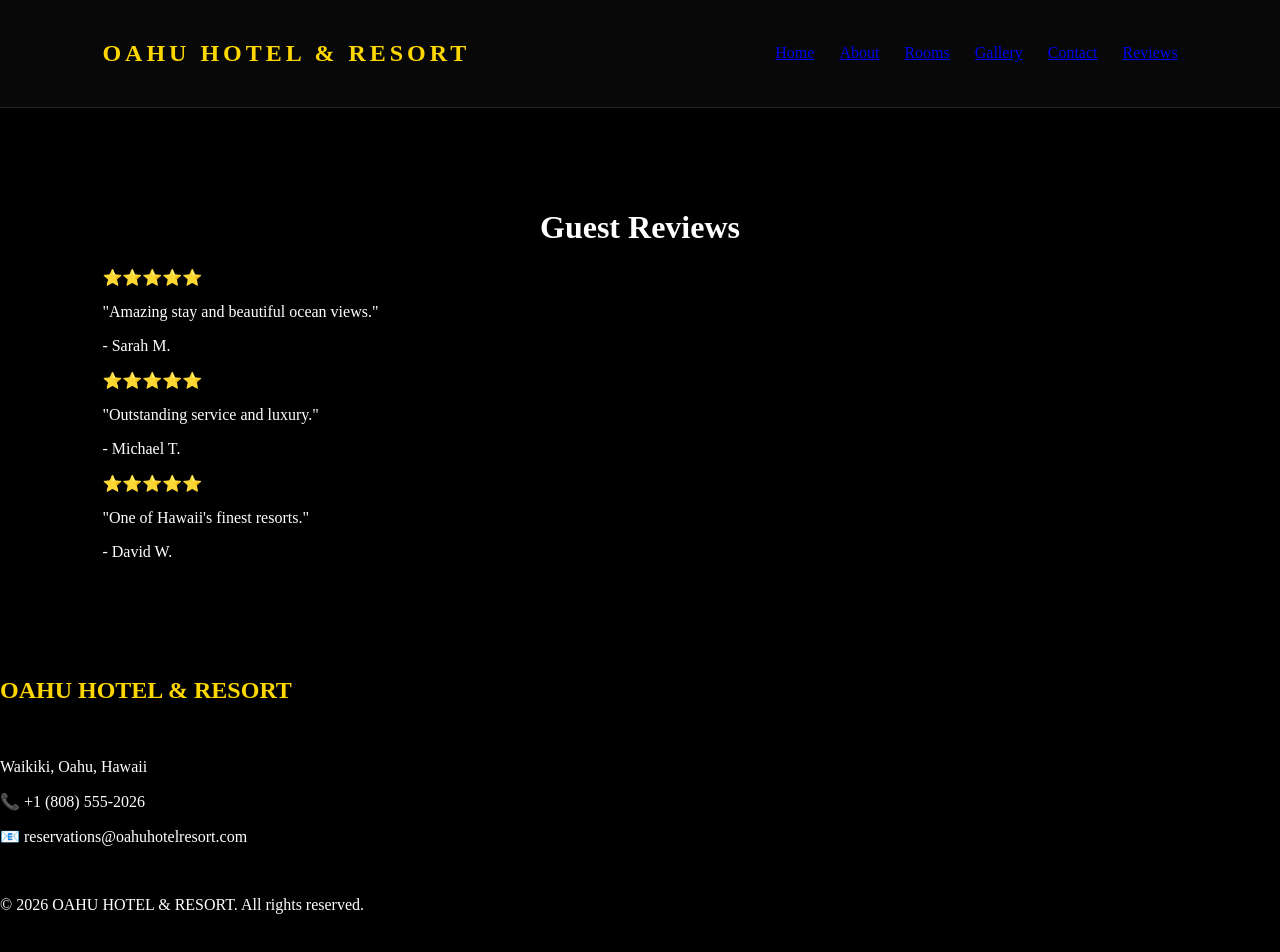
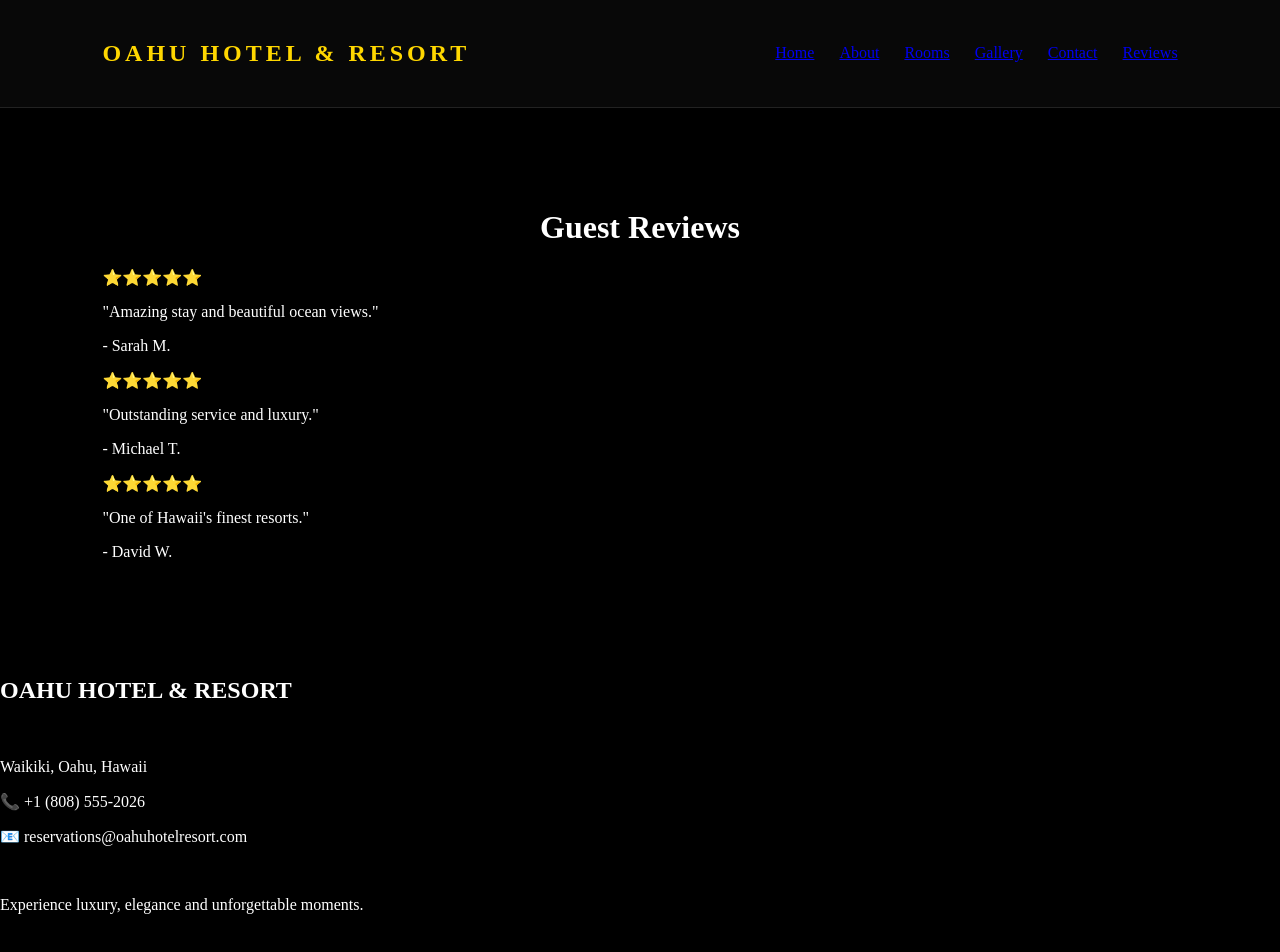
Before and after one commit to mbindaalphachia9-del/OHAU-HOTEL-RESORT, a Next.js app: page /reviews in a window 1280 px wide. Shown: the top 952 px of the page. Before the commit the page ends 930 px from the top, so only its background shows below. Built offline with nearby package versions, Linux system fonts and the light colour scheme.

Commit message:
Update Footer.tsx

```diff
--- a/app/components/Footer.tsx
+++ b/app/components/Footer.tsx
@@ -1,7 +1,9 @@
 export default function Footer() {
   return (
     <footer>
-      <h2 style={{ color: "gold" }}>OAHU HOTEL & RESORT</h2>
+      <h2 className="gold">
+        OAHU HOTEL & RESORT
+      </h2>
 
       <br />
 
@@ -13,7 +15,13 @@ export default function Footer() {
 
       <br />
 
-      <p>© 2026 OAHU HOTEL & RESORT. All rights reserved.</p>
+      <p>
+        Experience luxury, elegance and unforgettable moments.
+      </p>
+
+      <br />
+
+      <p>© 2026 OAHU HOTEL & RESORT</p>
     </footer>
   );
 }
```
